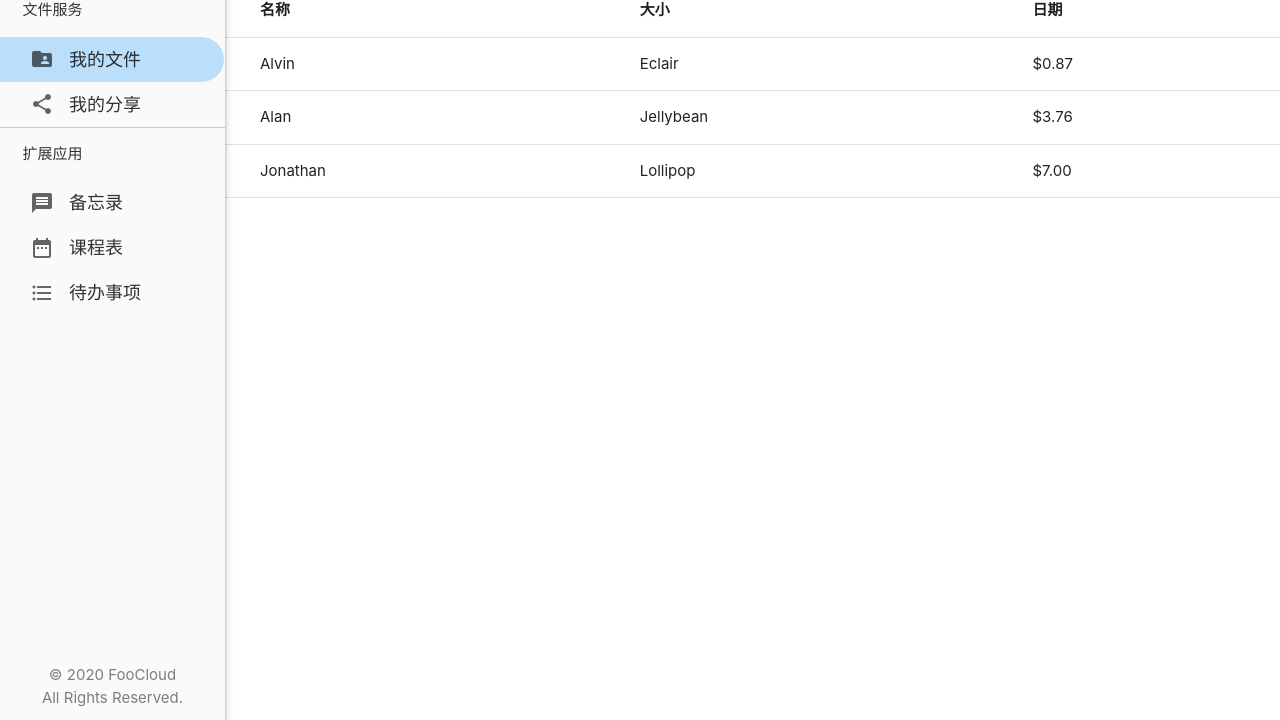
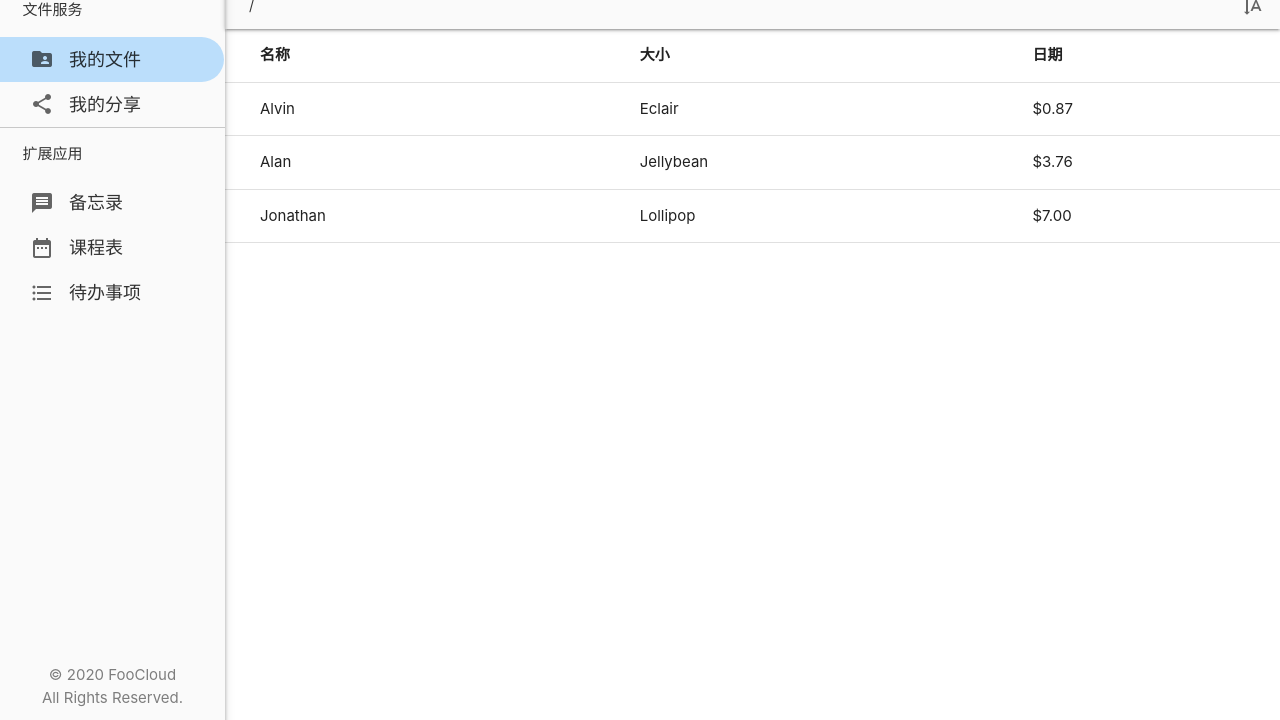
Before and after one commit to PotatoChipsNinja/FooCloud, a website: page public/disk.html in a window 1280 px wide. Shown: the part 80-800 px from the top of the page. Drawn offline with Linux system fonts and the light colour scheme; sample sign-in values are in the browser's storage.

Commit message:
frontend: path list

```diff
--- /dev/null
+++ b/public/css/disk.css
@@ -0,0 +1,22 @@
+#path {
+  background-color: rgba(0, 0, 0, 0.02);
+  display: flex;
+  justify-content: space-between;
+  height: 3rem;
+  padding: 0 1rem;
+}
+
+#sort {
+  width: 8rem !important;
+}
+
+.path-item {
+  text-transform: unset !important;
+  padding: 0 0.6rem;
+  line-height: 2.3rem;
+}
+
+.path-arrow {
+  cursor: default;
+  color: rgba(0, 0, 0, 0.6);
+}
--- a/public/disk.html
+++ b/public/disk.html
@@ -8,6 +8,7 @@
     <link type="text/css" rel="stylesheet" href="/css/materialicons.css">
     <link type="text/css" rel="stylesheet" href="/css/materialize.min.css"  media="screen,projection"/>
     <link type="text/css" rel="stylesheet" href="/css/style.css">
+    <link type="text/css" rel="stylesheet" href="/css/disk.css">
   </head>
 
   <body>
@@ -67,7 +68,21 @@
       </div>
     </div>
 
-    <div class="center-align" id="content">
+    <div id="content">
+
+      <div id="path" class="valign-wrapper z-depth-1">
+        <div id="path-list" class="valign-wrapper"></div>
+        <a href="#" class="valign-wrapper center-align dropdown-trigger" data-target='sort'>
+          <i class="material-icons" style="color: rgba(0, 0, 0, 0.6);">text_rotate_vertical</i>
+        </a>
+        <ul id='sort' class='dropdown-content'>
+          <li><a href="#" onclick="sort(0);">按名称升序</a></li>
+          <li><a href="#" onclick="sort(1);">按名称降序</a></li>
+          <li><a href="#" onclick="sort(2);">按日期升序</a></li>
+          <li><a href="#" onclick="sort(3);">按日期降序</a></li>
+        </ul>
+      </div>
+
       <table id="list">
         <thead>
           <tr>
--- a/public/js/disk.js
+++ b/public/js/disk.js
@@ -1,3 +1,25 @@
 if (!localStorage.getItem('token')) {
   window.location.href = '/login';
 }
+
+$(document).ready(() => {
+  M.Dropdown.init($('.dropdown-trigger'), {});
+});
+
+function setPath(p) {
+  path = p;
+  $('#path-list').empty();
+  let arr = p.split('/');
+  let currPath = '';
+  $('#path-list').append(`<a class="waves-effect waves-teal btn-flat path-item" onclick="setPath('/');">/</a>`);
+  if (path != '/') {
+    for (let i = 1; i < arr.length; i++) {
+      currPath += '/' + arr[i];
+      $('#path-list').append(`<i class="material-icons path-arrow">keyboard_arrow_right</i>`);
+      $('#path-list').append(`<a class="waves-effect waves-teal btn-flat path-item" onclick="setPath('${currPath}');">${arr[i]}</a>`);
+    }
+  }
+}
+
+var path = '/';
+setPath(path);
```
